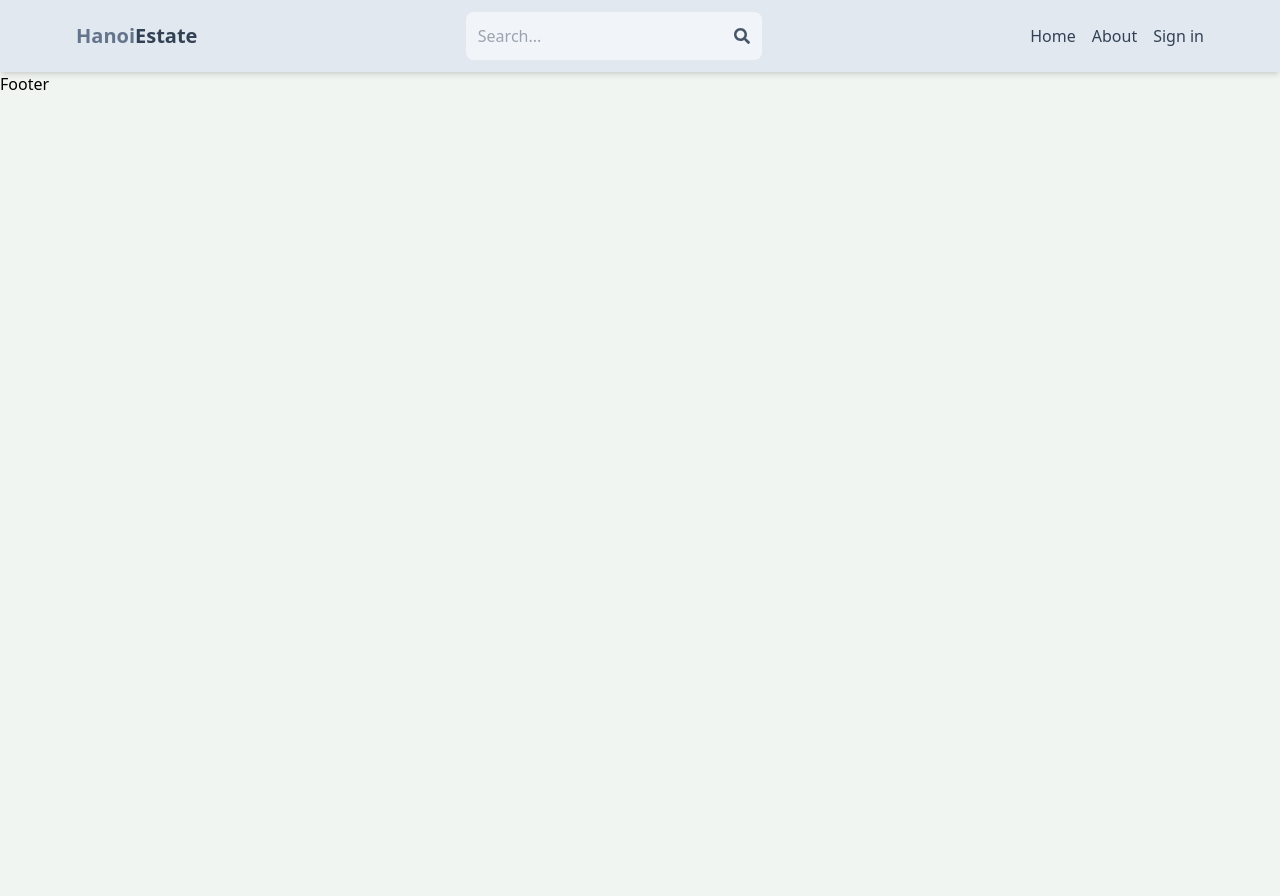
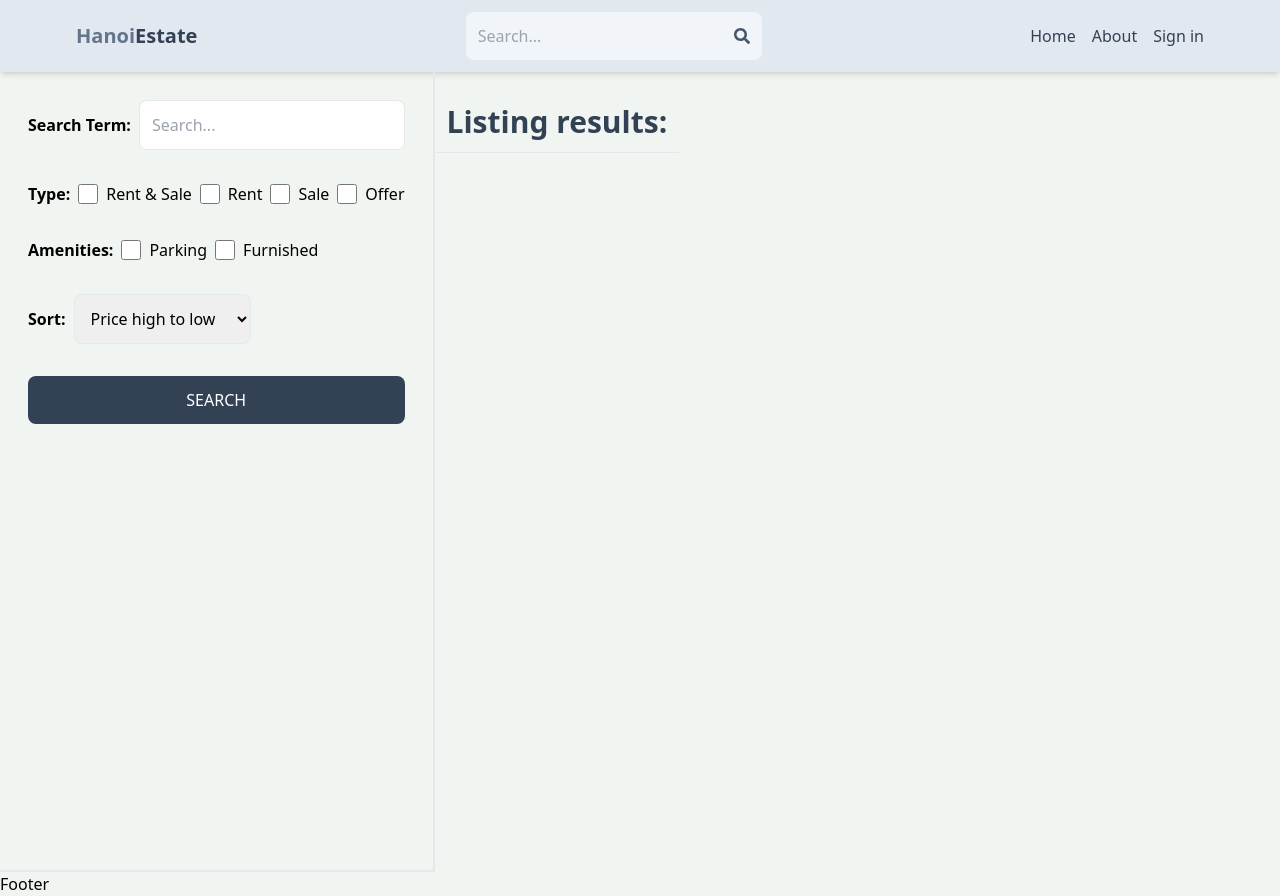
Before and after one commit to sonng17/mern-estate, a React (Vite) app in the folder client/: page /search in a window 1280 px wide. Before the commit the page ends 800 px from the top, so only its background shows below. Built offline with nearby package versions, Linux system fonts and the light colour scheme; no server answers.

Commit message:
create search page UI

```diff
--- a/client/src/main.jsx
+++ b/client/src/main.jsx
@@ -18,6 +18,7 @@
 import CreateListing from "./pages/CreateListing";
 import UpdateListing from "./pages/UpdateListing";
 import Listing from './pages/Listing';
+import Search from "./pages/Search.jsx";
 
 createRoot(document.getElementById("root")).render(
   <Provider store={store}>
@@ -29,6 +30,7 @@
           <Route path="/sign-in" element={<SignIn />}></Route>
           <Route path="/sign-up" element={<SignUp />}></Route>
           <Route path="/about" element={<About />}></Route>
+          <Route path='/search' element={<Search />} />
           <Route path='/listing/:listingId' element={<Listing />} />
           <Route element={<PrivateRoute />}>
             <Route path="/profile" element={<Profile />}></Route>
--- /dev/null
+++ b/client/src/pages/Search.jsx
@@ -0,0 +1,64 @@
+export default function Search() {
+  return (
+    <div className='flex flex-col md:flex-row'>
+      <div className='p-7  border-b-2 md:border-r-2 md:min-h-screen'>
+        <form className='flex flex-col gap-8'>
+          <div className='flex items-center gap-2'>
+            <label className='whitespace-nowrap font-semibold'>Search Term:</label>
+            <input
+              type='text'
+              id='searchTerm'
+              placeholder='Search...'
+              className='border rounded-lg p-3 w-full'
+            />
+          </div>
+          <div className='flex gap-2 flex-wrap items-center'>
+            <label className='font-semibold'>Type:</label>
+            <div className='flex gap-2'>
+              <input type='checkbox' id='all' className='w-5' />
+              <span>Rent & Sale</span>
+            </div>
+            <div className='flex gap-2'>
+              <input type='checkbox' id='rent' className='w-5' />
+              <span>Rent</span>
+            </div>
+            <div className='flex gap-2'>
+              <input type='checkbox' id='sale' className='w-5' />
+              <span>Sale</span>
+            </div>
+            <div className='flex gap-2'>
+              <input type='checkbox' id='offer' className='w-5' />
+              <span>Offer</span>
+            </div>
+          </div>
+          <div className='flex gap-2 flex-wrap items-center'>
+            <label className='font-semibold'>Amenities:</label>
+            <div className='flex gap-2'>
+              <input type='checkbox' id='parking' className='w-5' />
+              <span>Parking</span>
+            </div>
+            <div className='flex gap-2'>
+              <input type='checkbox' id='furnished' className='w-5' />
+              <span>Furnished</span>
+            </div>
+          </div>
+          <div className='flex items-center gap-2'>
+            <label className='font-semibold'>Sort:</label>
+            <select id='sort_order' className='border rounded-lg p-3'>
+              <option>Price high to low</option>
+              <option>Price low to hight</option>
+              <option>Latest</option>
+              <option>Oldest</option>
+            </select>
+          </div>
+          <button className='bg-slate-700 text-white p-3 rounded-lg uppercase hover:opacity-95'>
+            Search
+          </button>
+        </form>
+      </div>
+      <div className=''>
+        <h1 className='text-3xl font-semibold border-b p-3 text-slate-700 mt-5'>Listing results:</h1>
+      </div>
+    </div>
+  );
+}
```
